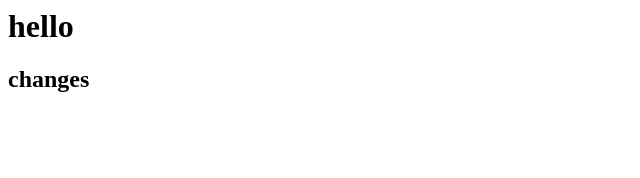
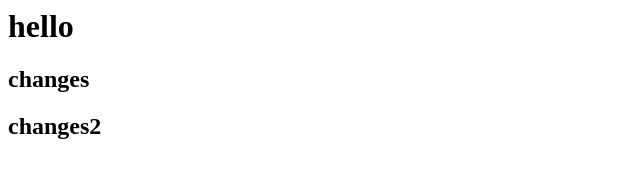
Before and after one commit to bidursapkota00/gittest, a plain HTML site: page index.html in a window 1280 px wide. Shown: the whole page, without its empty margins (0-640 px from the left). Drawn offline with Linux system fonts and the light colour scheme.

Commit message:
changes by sita

```diff
--- a/index.html
+++ b/index.html
@@ -7,5 +7,6 @@
   <body>
     <h1>hello</h1>
     <h2>changes</h2>
+    <h2>changes2</h2>
   </body>
 </html>
```
